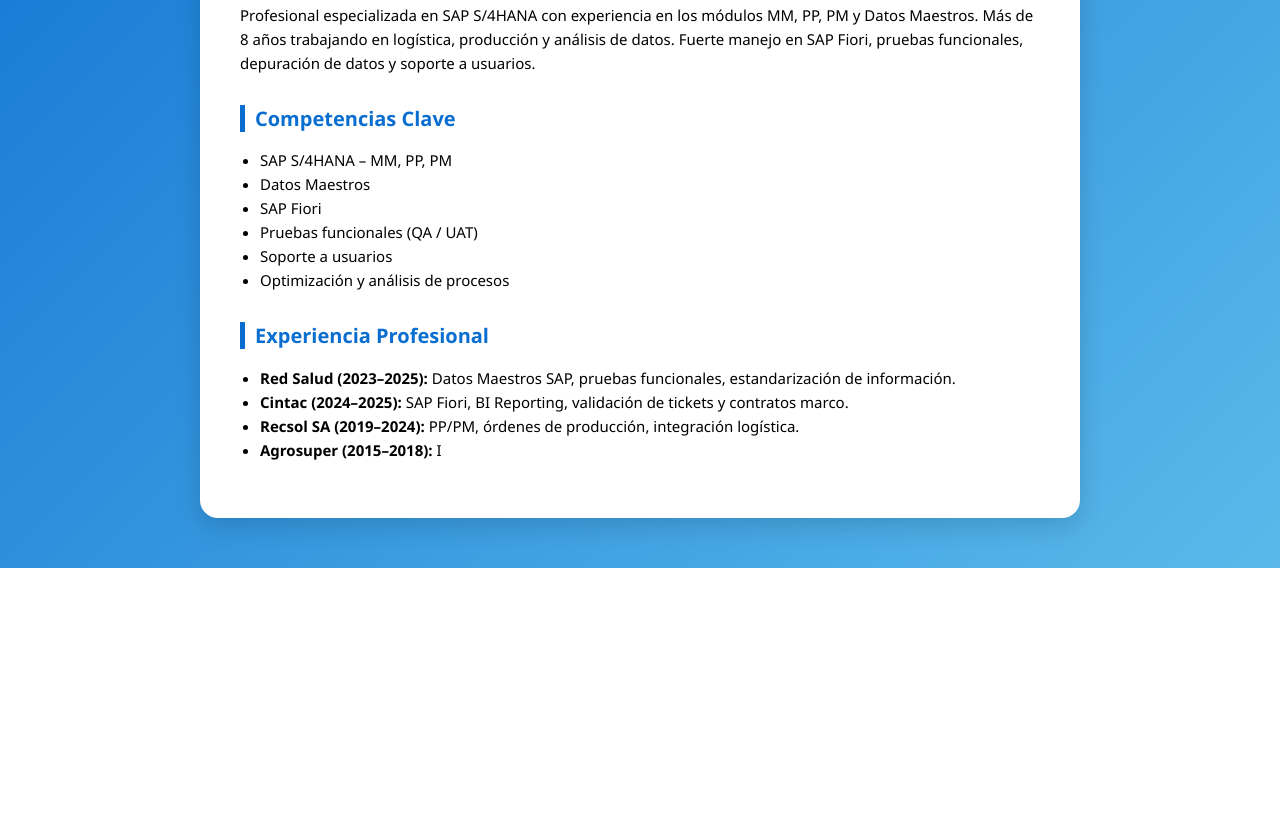
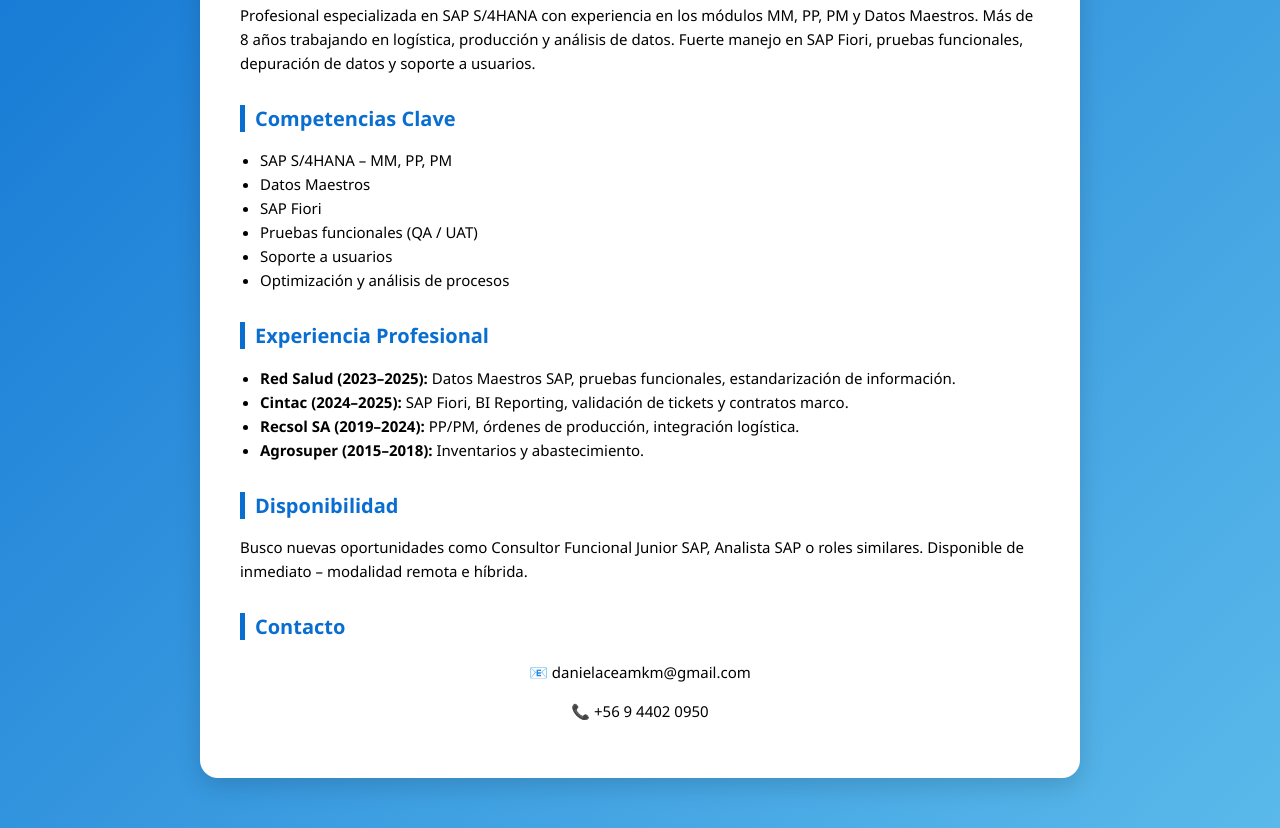
Before and after one commit to Danny-2026/daniela-sap, a plain HTML site: page index.html in a window 1280 px wide. Shown: the part 470-1298 px from the top of the page. Before the commit the page ends 1038 px from the top, so only its background shows below. Drawn offline with Linux system fonts and the light colour scheme.

Commit message:
Update job experience and contact details in index.html
Added a new job experience and updated availability and contact information.

```diff
--- a/index.html
+++ b/index.html
@@ -98,4 +98,22 @@ Fuerte manejo en SAP Fiori, pruebas funcionales, depuración de datos y soporte
     <li><strong>Red Salud (2023–2025):</strong> Datos Maestros SAP, pruebas funcionales, estandarización de información.</li>
     <li><strong>Cintac (2024–2025):</strong> SAP Fiori, BI Reporting, validación de tickets y contratos marco.</li>
     <li><strong>Recsol SA (2019–2024):</strong> PP/PM, órdenes de producción, integración logística.</li>
-    <li><strong>Agrosuper (2015–2018):</strong> I
+    <li><strong>Agrosuper (2015–2018):</strong> Inventarios y abastecimiento.</li>
+</ul>
+
+<h2 class="section-title">Disponibilidad</h2>
+<p>
+Busco nuevas oportunidades como Consultor Funcional Junior SAP, Analista SAP o roles similares.
+Disponible de inmediato – modalidad remota e híbrida.
+</p>
+
+<h2 class="section-title">Contacto</h2>
+<div class="contact">
+    <p>📧 danielaceamkm@gmail.com</p>
+    <p>📞 +56 9 4402 0950</p>
+</div>
+
+</div>
+
+</body>
+</html>
```
